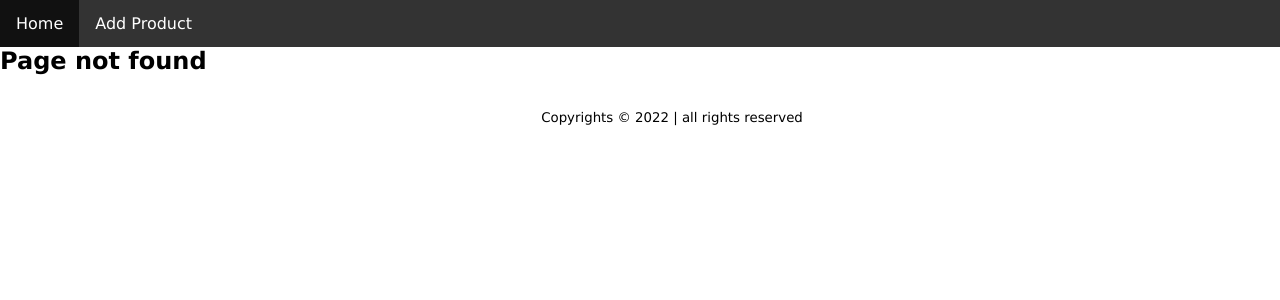
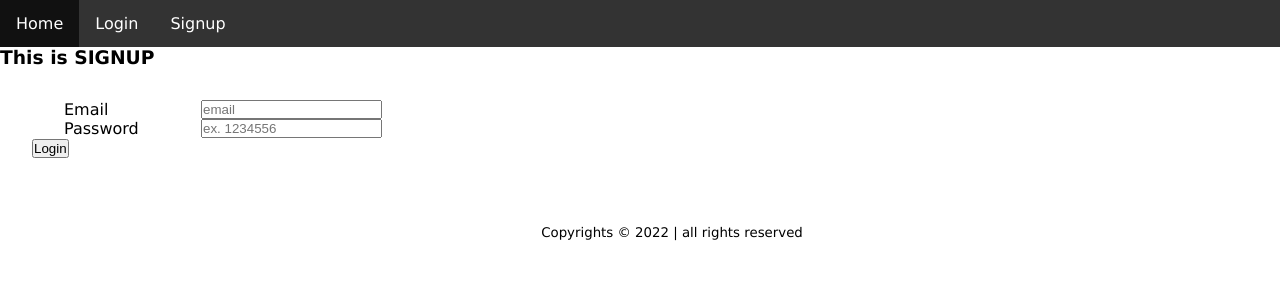
Before and after one commit to coding-mentorship-program/sample-shopping-app-frontend, a React (Create React App) app: page /signup in a window 1280 px wide. Before the commit this address had no page. Shown: the top 300 px of the page. Built offline with nearby package versions, Linux system fonts and the light colour scheme.

Commit message:
updated with login and signup

```diff
--- a/src/App.js
+++ b/src/App.js
@@ -4,17 +4,33 @@ import './assets/styles.css'
 import Header from './components/Header'
 import Footer from './components/Footer'
 import Home from './pages/Home'
+import { useEffect, useState } from 'react'
+
 import SingleProduct from './pages/SingleProduct'
 import AddProduct from './pages/AddProduct'
+import Login from './pages/Login'
+import Signup from './pages/Signup'
 
 function App() {
+	const [loggeddIn, setLoggeddin] = useState()
+
+	useEffect(() => {
+		const userInLS = localStorage.getItem('blogUser')
+
+		if (userInLS) {
+			setLoggeddin(true)
+		}
+	}, [])
+
 	return (
 		<BrowserRouter>
 			<Header />
 			<Routes>
 				<Route path='/' element={<Home />} />
 				<Route path='/single-product/:id' element={<SingleProduct />} />
-        <Route path='/add-product' element={<AddProduct />}  />
+				{loggeddIn && <Route path='/add-product' element={<AddProduct />} />}
+				<Route path='/login' element={<Login />} />
+				<Route path='/signup' element={<Signup />} />
 				<Route path='*' element={<h2>Page not found</h2>} />
 			</Routes>
 			<Footer />
--- a/src/components/Header.js
+++ b/src/components/Header.js
@@ -1,10 +1,48 @@
+import { useEffect, useState } from 'react'
+
 const Header = () => {
-  return (
-    <ul>
-      <li><a href="/">Home</a></li>
-      <li><a href="/add-product">Add Product</a></li>
-    </ul>
-  )
+	const [loggeddIn, setLoggeddin] = useState(false)
+
+	useEffect(() => {
+		const userInLS = localStorage.getItem('blogUser')
+
+		if (userInLS) {
+			setLoggeddin(true)
+		}
+	}, [])
+
+	return (
+		<ul>
+			<li>
+				<a href='/'>Home</a>
+			</li>
+			{/* this will only show if loggeddin is true */}
+			{loggeddIn && (
+				<li>
+					<a href='/add-product'>Add Product</a>
+				</li>
+			)}
+
+			{!loggeddIn && (
+				<>
+					<li>
+						<a href='/login'>Login</a>
+					</li>
+					<li>
+						<a href='/signup'>Signup</a>
+					</li>
+				</>
+			)}
+
+			{loggeddIn && (
+				<li>
+					<a href='/' onClick={() => localStorage.clear()}>
+						Logout
+					</a>
+				</li>
+			)}
+		</ul>
+	)
 }
 
 export default Header
--- /dev/null
+++ b/src/pages/Login.js
@@ -0,0 +1,45 @@
+import { useState } from 'react'
+import { useNavigate } from 'react-router-dom'
+
+export default function Login() {
+	const [form, setForm] = useState()
+	const navigate = useNavigate()
+
+	const handleLogin = event => {
+		event.preventDefault()
+		console.log('Sending to API to update product')
+
+		fetch(`${process.env.REACT_APP_API_ENDPOINT}/login`, {
+			method: 'POST',
+			headers: {
+				'Content-Type': 'application/json',
+			},
+			body: JSON.stringify(form),
+		})
+			.then(res => res.json())
+			.then(data => {
+				localStorage.setItem('blogUser', JSON.stringify(data))
+        navigate('/')
+			})
+
+			.catch(err => console.error(err))
+	}
+
+	const handleForm = e => {
+		setForm({ ...form, [e.target.name]: e.target.value })
+	}
+
+	return (
+		<>
+			<h3> This is login</h3>
+			<form className='add-form'>
+				<label htmlFor=''>Email </label>
+				<input onChange={e => handleForm(e)} type='email' placeholder='email' name='email' id='email' />
+
+				<label htmlFor=''> Password </label>
+				<input onChange={e => handleForm(e)} type='password' placeholder='ex. 1234556' name='password' id='password' />
+				<button onClick={handleLogin}>Login</button>
+			</form>
+		</>
+	)
+}
--- /dev/null
+++ b/src/pages/Signup.js
@@ -0,0 +1,41 @@
+import { useState } from 'react'
+
+export default function Signup() {
+	const [form, setForm] = useState()
+
+	const handleUpdate = event => {
+		event.preventDefault()
+		console.log('Sending to API to update product')
+
+		fetch(`${process.env.REACT_APP_API_ENDPOINT}/signup`, {
+			method: 'POST',
+			headers: {
+				'Content-Type': 'application/json',
+			},
+			body: JSON.stringify(form),
+		})
+			.then(res => res.json())
+			.then(data => {
+				if (data) localStorage.setItem({ blogUser: JSON.stringify(data) })
+			})
+			.catch(err => console.error(err))
+	}
+
+	const handleForm = e => {
+		setForm({ ...form, [e.target.name]: e.target.value })
+	}
+
+	return (
+		<>
+			<h3> This is SIGNUP </h3>
+			<form className='add-form'>
+				<label>Email </label>
+				<input onChange={e => handleForm(e)} type='email' placeholder='email' name='email' id='email' />
+
+				<label> Password </label>
+				<input onChange={e => handleForm(e)} type='password' placeholder='ex. 1234556' name='password' id='password' />
+				<button onClick={handleUpdate}>Login</button>
+			</form>
+		</>
+	)
+}
```
Lines whose indentation alone changed are shown as unchanged.
